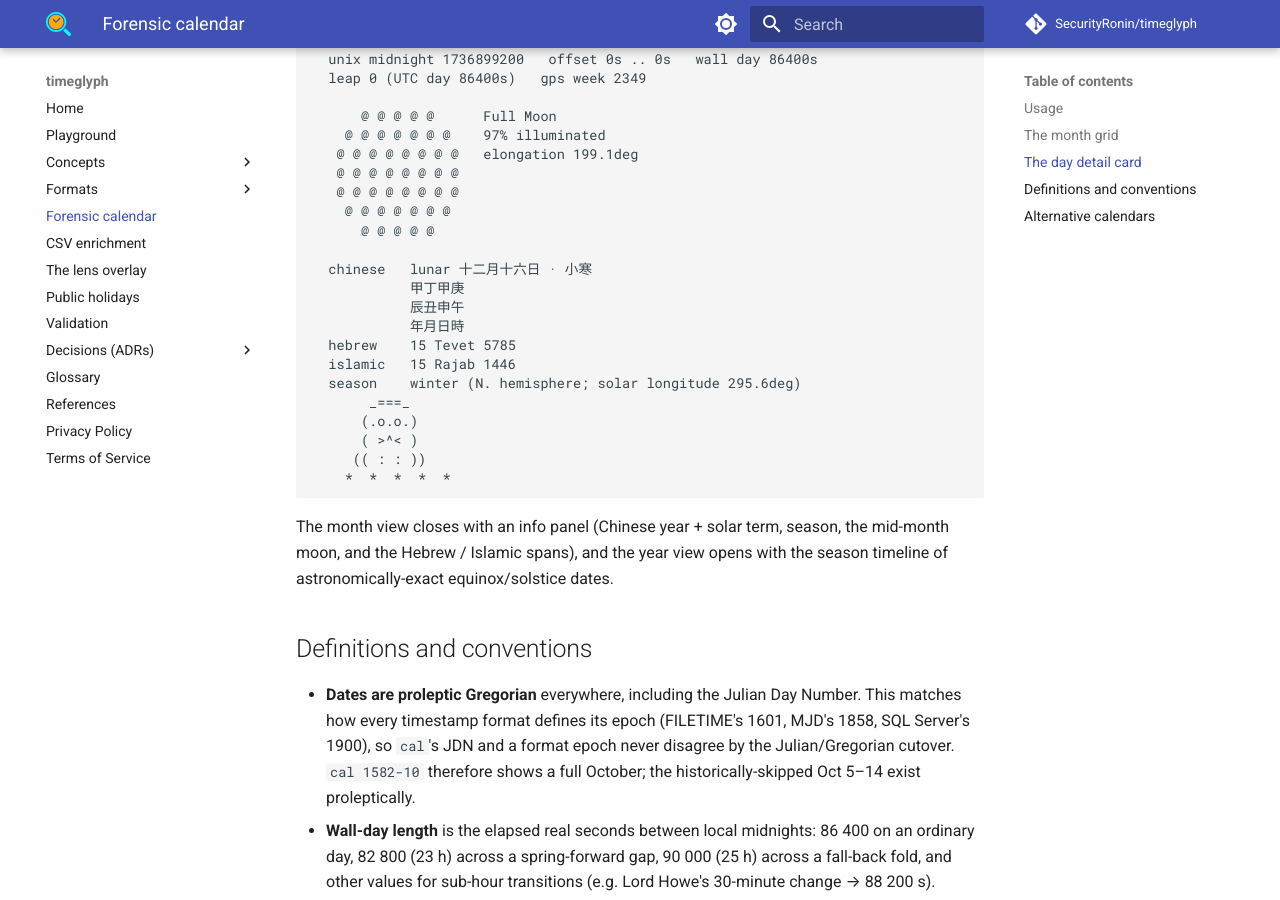
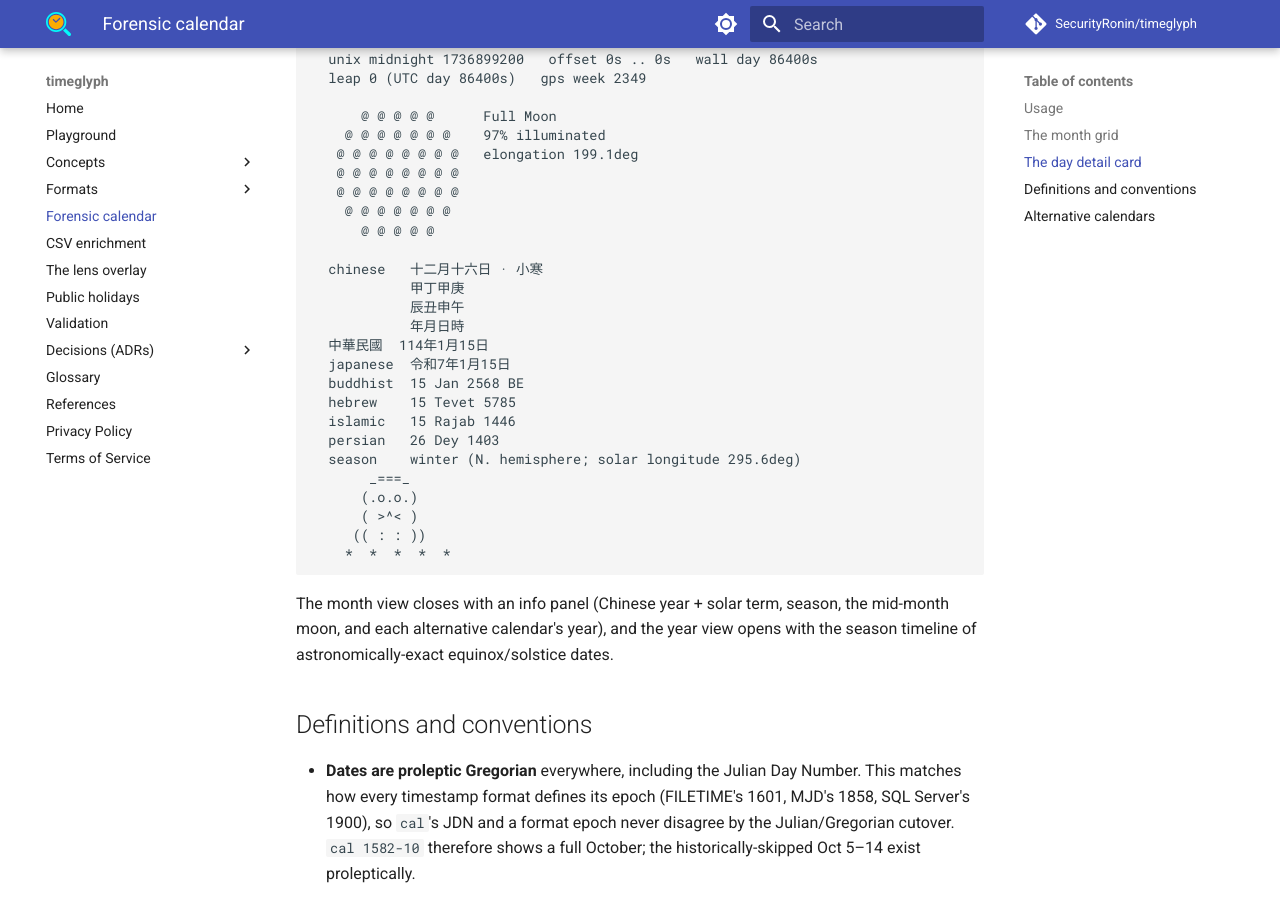
Before and after one commit to SecurityRonin/timeglyph, an MkDocs documentation site: the page built from docs/cal.md, in a window 1280 px wide and 900 px high, scrolled down 1309 px. Built offline with MkDocs 1.6.1 and Material for MkDocs 9.7.7, drawn with Linux system fonts in a browser that asks for light colours; comment, search, counter and statistics services are not loaded; some of the changed text lies outside the part shown.

Commit message:
feat(cal/lens): add 中華民國 (ROC) calendar; unify all six into one ordered list
Adds the 中華民國 (ROC / Minguo) calendar via ICU4X (year = Gregorian − 1911) and
unifies every alternative calendar into a single ordered list — 中華民國 · Japanese
· Buddhist · Hebrew · Islamic · Persian — shared by the cal day card and the lens
overlay. cal::extra_calendars now returns all six ExtraCal in that order;
CalDay.alt_hebrew/alt_islamic (typed) are folded into CalDay.extra_calendars, and
altcal_at/altcal_on are removed (extra_calendars_at replaces them). The cal day
card pads the CJK label column display-width-aware; the lens shows two grouped rows
of three. BREAKING (pre-release, unreleased): CalDay field + cal API changes.
458 timeglyph + 65 lens tests green, clippy clean, coverage OK.

````diff
--- a/docs/cal.md
+++ b/docs/cal.md
@@ -69,12 +69,16 @@ its scene tile.
     @ @ @ @ @ @ @
       @ @ @ @ @
 
-  chinese   lunar 十二月十六日 · 小寒
+  chinese   十二月十六日 · 小寒
             甲丁甲庚
             辰丑申午
             年月日時
+  中華民國  114年1月15日
+  japanese  令和7年1月15日
+  buddhist  15 Jan 2568 BE
   hebrew    15 Tevet 5785
   islamic   15 Rajab 1446
+  persian   26 Dey 1403
   season    winter (N. hemisphere; solar longitude 295.6deg)
        _===_
       (.o.o.)
@@ -84,8 +88,8 @@ its scene tile.
 ```
 
 The month view closes with an info panel (Chinese year + solar term, season, the
-mid-month moon, and the Hebrew / Islamic spans), and the year view opens with the
-season timeline of astronomically-exact equinox/solstice dates.
+mid-month moon, and each alternative calendar's year), and the year view opens with
+the season timeline of astronomically-exact equinox/solstice dates.
 
 ## Definitions and conventions
 
@@ -127,6 +131,8 @@ pillar (時柱) is computed at the day's noon** (午時); pass a time —
 `cal 2025-02-19T14:30` — to get the 時柱 for that actual hour (the year/month/day
 pillars are unchanged). The solar term is shown as a period phrase — the bare term
 on its own day, else `<term>後第<N>日` (e.g. `雨水後第七日`) — so a day well past the
-term is not misread as its exact day. Behind the `altcal` feature, the Hebrew and
-Islamic (tabular civil) dates come from ICU4X, along with the Persian (Solar
-Hijri), Buddhist, and Japanese-era calendars. All values appear in `--json`.
+term is not misread as its exact day. Behind the `altcal` feature, six further
+calendars come from ICU4X, shown in order: **中華民國** (ROC / Minguo, year =
+Gregorian − 1911), **Japanese-era** (令和/平成/…), **Buddhist** (Gregorian + 543
+BE), **Hebrew**, **Islamic** (tabular civil), and **Persian** (Solar Hijri). All
+values appear in `--json`.
````
Also changed, not shown: 5 other files.
